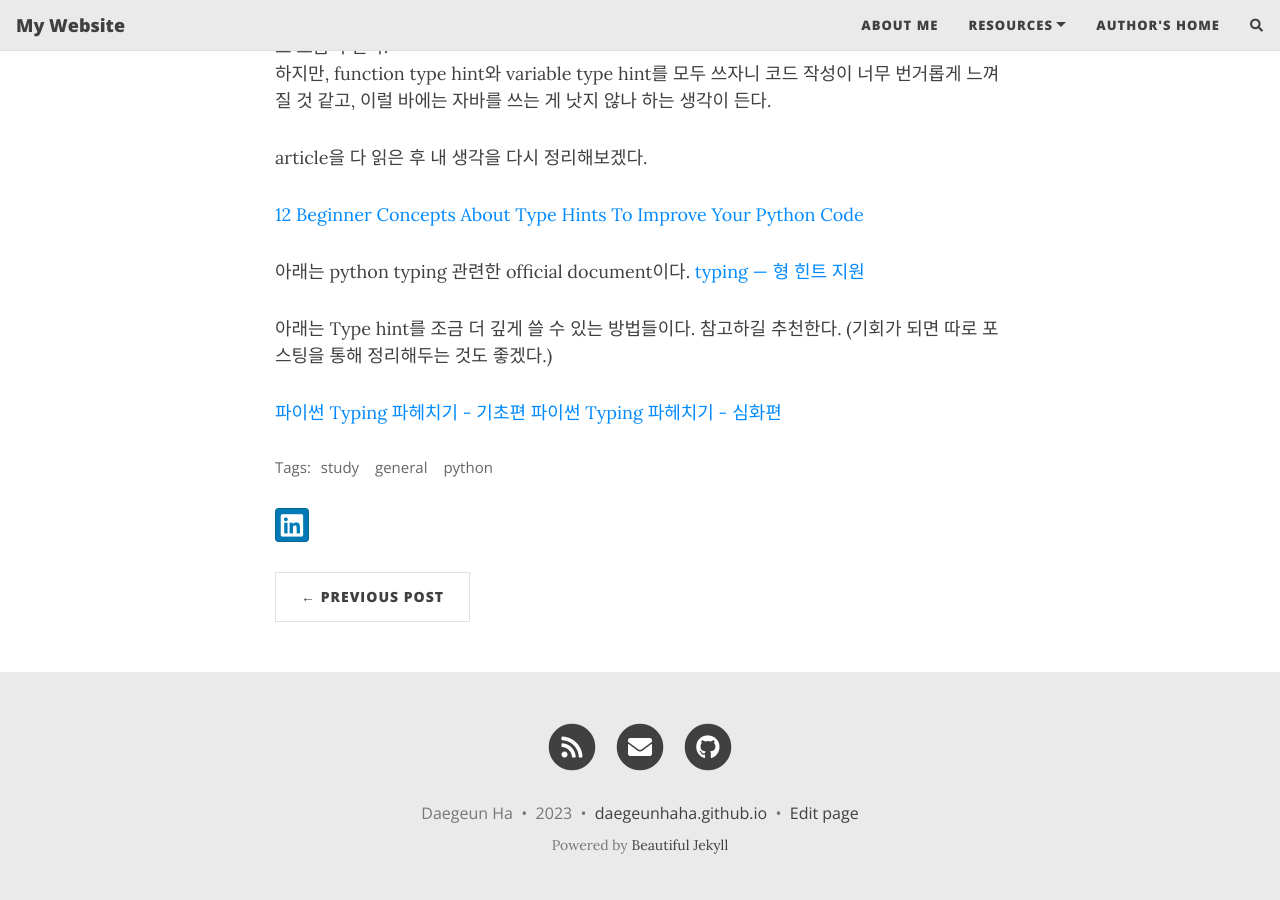
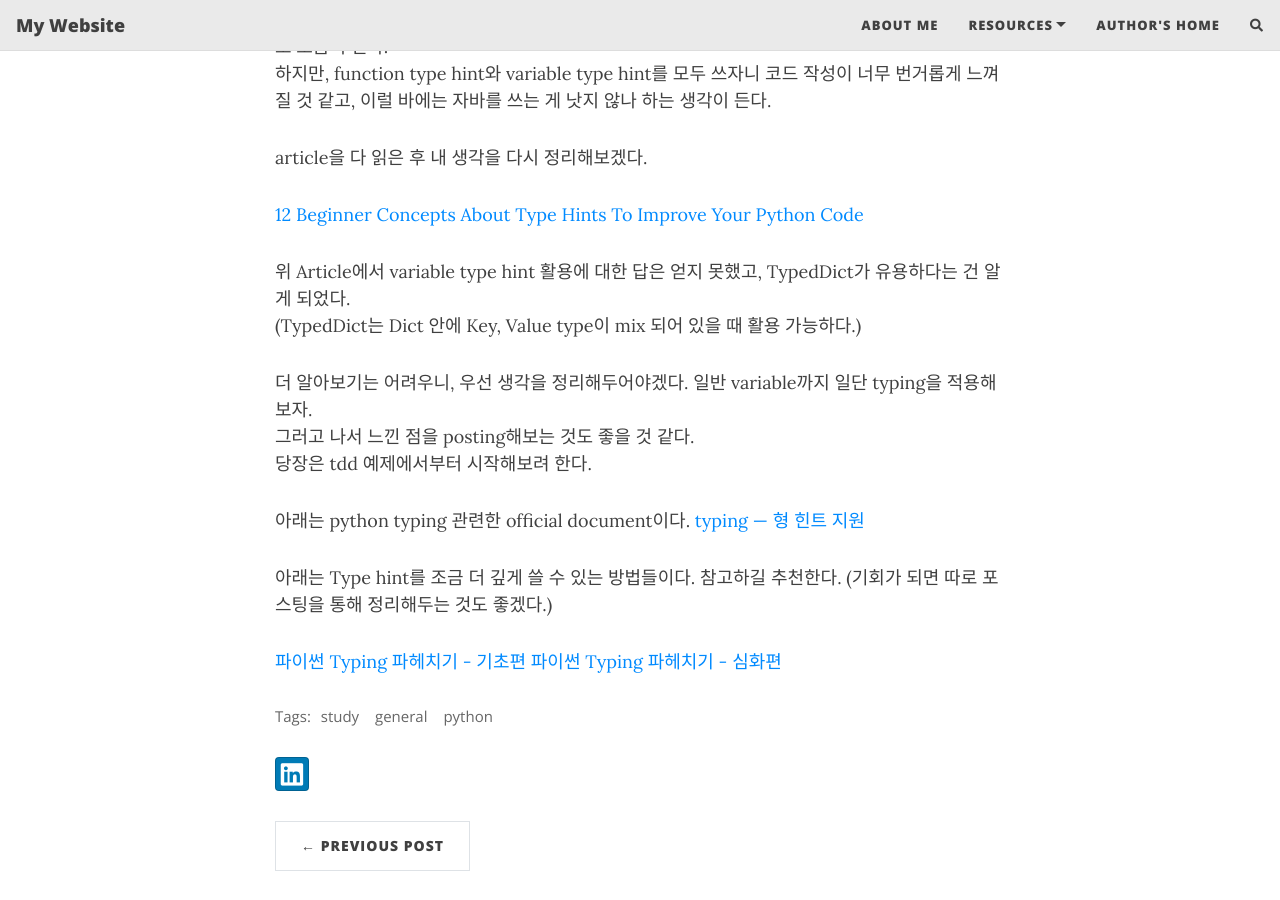
Before and after one commit to daegeunhaha/daegeunhaha.github.io, a Jekyll site: the page built from _posts/2023-01-29-python-type-hints.md, in a window 1280 px wide and 900 px high, scrolled down 404 px. Built offline with Jekyll 4.4.1, drawn with Linux system fonts in a browser that asks for light colours; nearby versions of some CDN libraries; comment, search, counter and statistics services are not loaded.

Commit message:
finish post python type hints

```diff
--- a/_posts/2023-01-29-python-type-hints.md
+++ b/_posts/2023-01-29-python-type-hints.md
@@ -15,6 +15,13 @@ article을 다 읽은 후 내 생각을 다시 정리해보겠다.
 
 [12 Beginner Concepts About Type Hints To Improve Your Python Code](https://towardsdatascience.com/12-beginner-concepts-about-type-hints-to-improve-your-python-code-90f1ba0ac49)
 
+위 Article에서 variable type hint 활용에 대한 답은 얻지 못했고, TypedDict가 유용하다는 건 알게 되었다.
+(TypedDict는 Dict 안에 Key, Value type이 mix 되어 있을 때 활용 가능하다.)
+
+더 알아보기는 어려우니, 우선 생각을 정리해두어야겠다. 일반 variable까지 일단 typing을 적용해보자.
+그러고 나서 느낀 점을 posting해보는 것도 좋을 것 같다.
+당장은 tdd 예제에서부터 시작해보려 한다.
+
 아래는 python typing 관련한 official document이다.
 [typing — 형 힌트 지원](https://docs.python.org/ko/3/library/typing.html#module-typing)
 
```
